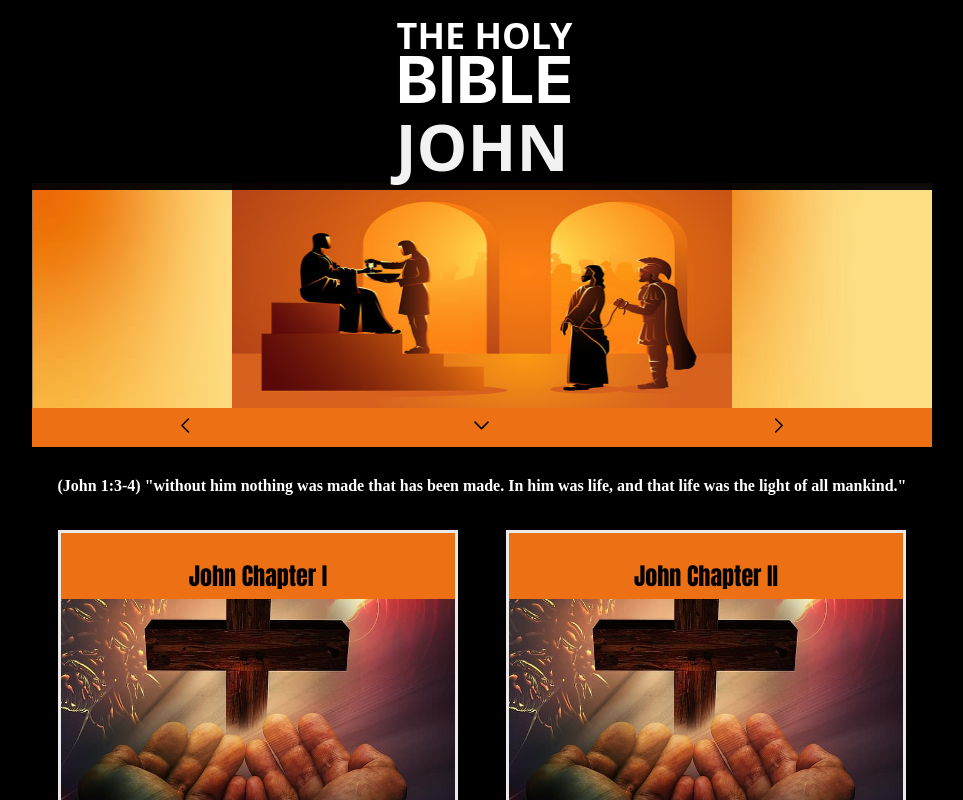
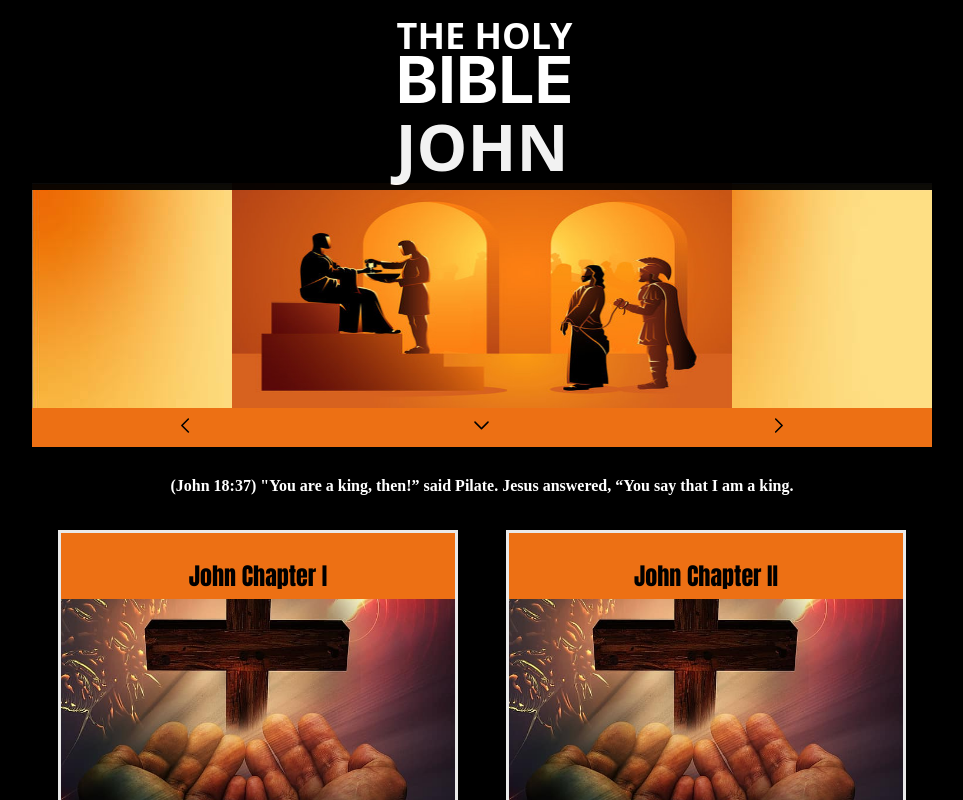
Before and after one commit to jnutt367/john, a Next.js app: page / in a window 1280 px wide. Shown: the top 800 px of the page, without its empty margins (158-1121 px from the left). Built offline with nearby package versions, Linux system fonts and the light colour scheme.

Commit message:
Update index.js
You are a king, then!” said Pilate.

Jesus answered, “You say that I am a king.

```diff
--- a/pages/index.js
+++ b/pages/index.js
@@ -69,9 +69,8 @@ export default function Home() {
        </a>
 
                </div>
-       <p className={styles.fund}>(John 1:3-4)
-"without him nothing was made that has been made.
-In him was life, and that life was the light of all mankind."</p>
+       <p className={styles.fund}>(John 18:37)
+"You are a king, then!” said Pilate. Jesus answered, “You say that I am a king. </p>
         <div className={styles.grid}>
         <div className={styles.card}>
              <h2  className={styles.chapter}>John Chapter I</h2>
```
